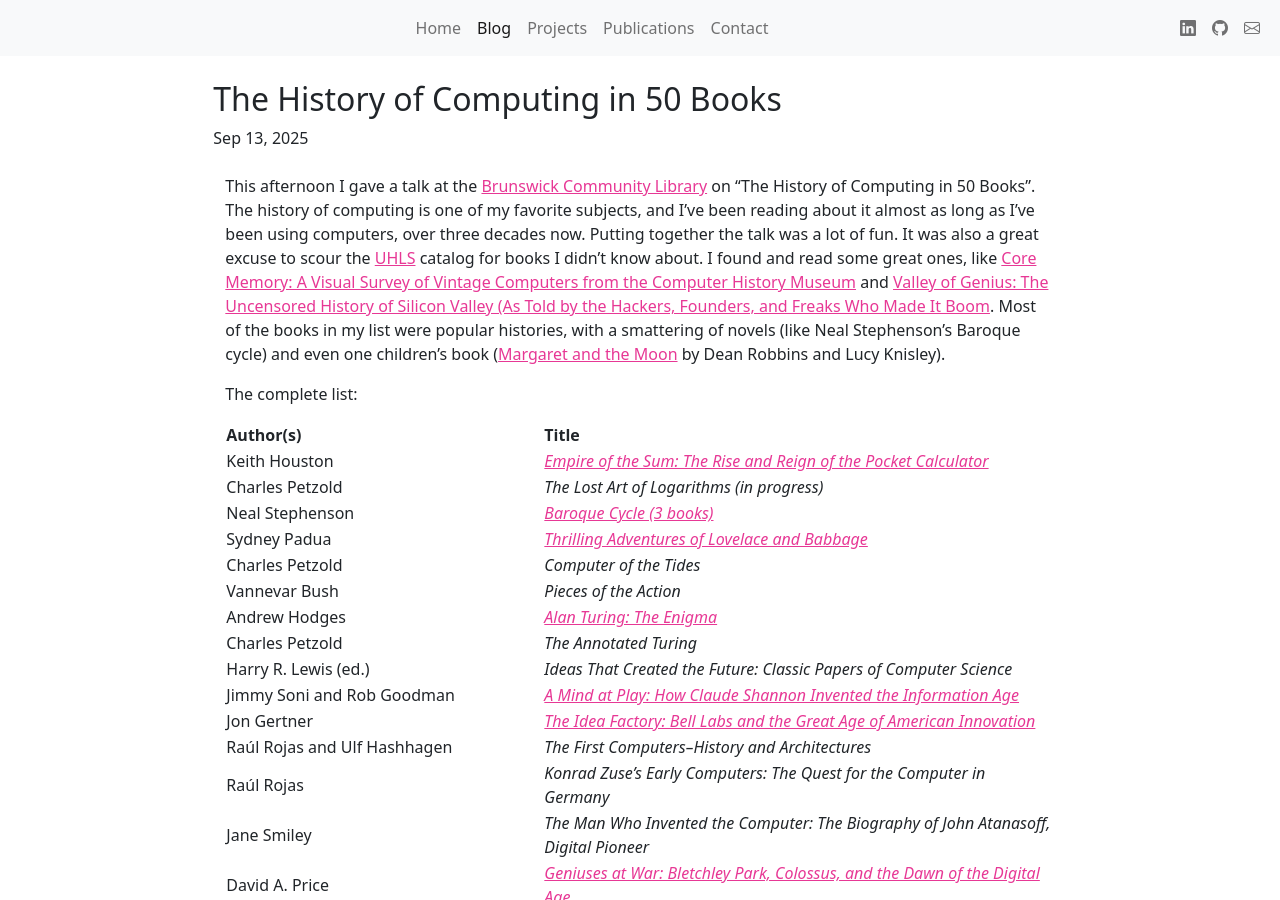
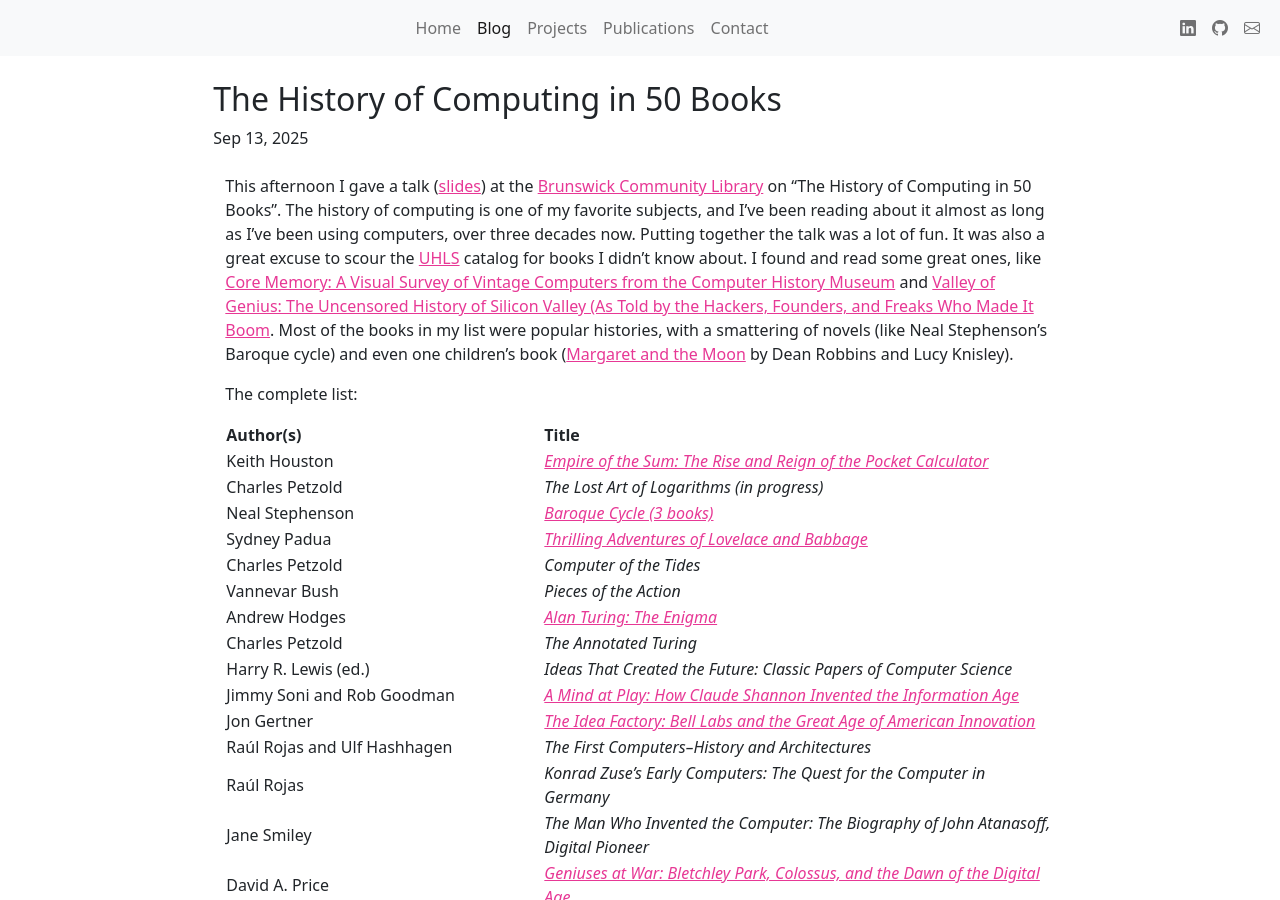
Before and after one commit to minorg/minorgordon.net, a Jekyll site: the page built from _posts/2025-09-13-hc50b.md, in a window 1280 px wide and 900 px high. Built offline with Jekyll 4.4.1, drawn with Linux system fonts in a browser that asks for light colours; nearby versions of some CDN libraries.

Commit message:
add slides

```diff
--- a/_posts/2025-09-13-hc50b.md
+++ b/_posts/2025-09-13-hc50b.md
@@ -6,7 +6,7 @@ layout: post
 title:  "The History of Computing in 50 Books"
 ---
 
-This afternoon I gave a talk at the [Brunswick Community Library](https://www.brunswicklibrary.org) on "The History of Computing in 50 Books". The history of computing is one of my favorite subjects, and I've been reading about it almost as long as I've been using computers, over three decades now. Putting together the talk was a lot of fun. It was also a great excuse to scour the [UHLS](https://www.uhls.org) catalog for books I didn't know about. I found and read some great ones, like [Core Memory: A Visual Survey of Vintage Computers from the Computer History Museum](https://catalog.uhls.org/iii/encore/record/C__Rb1318472__Score%20memory__Orightresult__U__X7?lang=eng&suite=gold) and [Valley of Genius: The Uncensored History of Silicon Valley (As Told by the Hackers, Founders, and Freaks Who Made It Boom](https://catalog.uhls.org/iii/encore/record/C__Rb1736134__Svalley%20of%20genius__Orightresult__U__X7?lang=eng&suite=gold). Most of the books in my list were popular histories, with a smattering of novels (like Neal Stephenson's Baroque cycle) and even one children's book ([Margaret and the Moon](https://catalog.uhls.org/iii/encore/record/C__Rb1695880__Smargaret%20and%20the%20moon__Orightresult__U__X7?lang=eng&suite=gold) by Dean Robbins and Lucy Knisley).
+This afternoon I gave a talk ([slides](/projects/hc50b.pdf)) at the [Brunswick Community Library](https://www.brunswicklibrary.org) on "The History of Computing in 50 Books". The history of computing is one of my favorite subjects, and I've been reading about it almost as long as I've been using computers, over three decades now. Putting together the talk was a lot of fun. It was also a great excuse to scour the [UHLS](https://www.uhls.org) catalog for books I didn't know about. I found and read some great ones, like [Core Memory: A Visual Survey of Vintage Computers from the Computer History Museum](https://catalog.uhls.org/iii/encore/record/C__Rb1318472__Score%20memory__Orightresult__U__X7?lang=eng&suite=gold) and [Valley of Genius: The Uncensored History of Silicon Valley (As Told by the Hackers, Founders, and Freaks Who Made It Boom](https://catalog.uhls.org/iii/encore/record/C__Rb1736134__Svalley%20of%20genius__Orightresult__U__X7?lang=eng&suite=gold). Most of the books in my list were popular histories, with a smattering of novels (like Neal Stephenson's Baroque cycle) and even one children's book ([Margaret and the Moon](https://catalog.uhls.org/iii/encore/record/C__Rb1695880__Smargaret%20and%20the%20moon__Orightresult__U__X7?lang=eng&suite=gold) by Dean Robbins and Lucy Knisley).
 
 The complete list:
 
```
Also changed, not shown: 1 other file.
